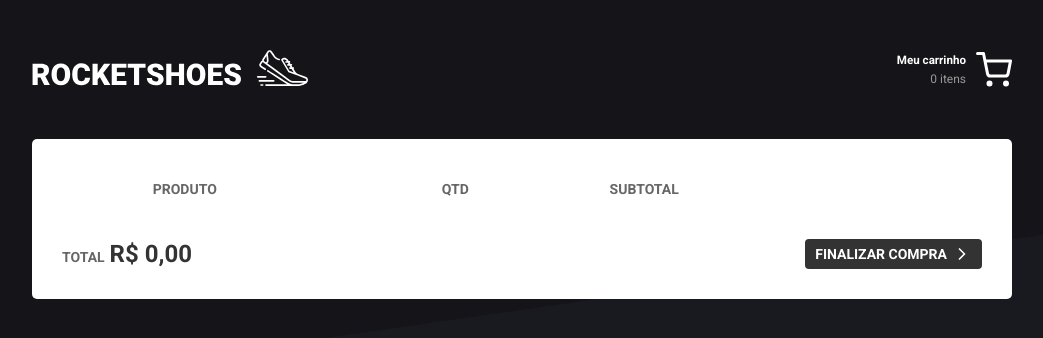
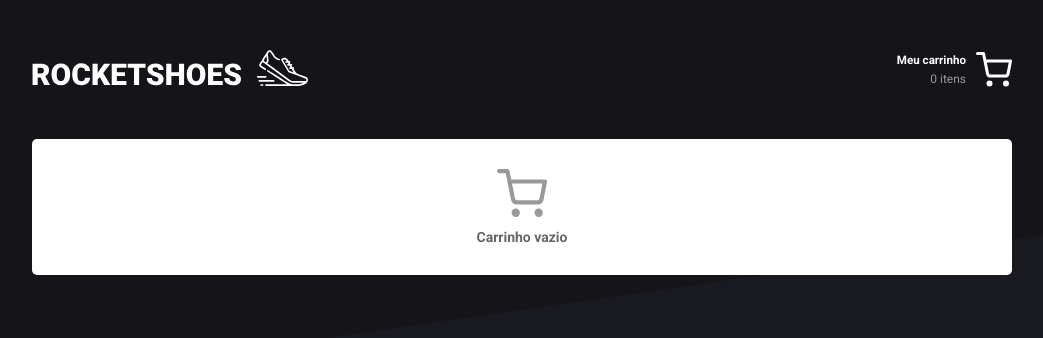
Before and after one commit to hdev14/rocketshoes, a React (Create React App) app: page /cart in a window 1280 px wide. Shown: the top 338 px of the page, without its empty margins (118-1161 px from the left). Built offline with nearby package versions, Linux system fonts and the light colour scheme.

Commit message:
:lipstick: adds cart empty

```diff
--- a/src/pages/Cart/index.js
+++ b/src/pages/Cart/index.js
@@ -3,14 +3,16 @@ import { connect } from 'react-redux';
 import { bindActionCreators } from 'redux';
 import PropTypes from 'prop-types';
 import {
-  FiPlusSquare, FiMinusSquare, FiTrash2, FiChevronRight,
+  FiPlusSquare, FiMinusSquare, FiTrash2, FiChevronRight, FiShoppingCart,
 } from 'react-icons/fi';
 
 import { formatPrice } from '../../utils/format';
 
 import * as CartActions from '../../store/modules/cart/actions';
 
-import { Product, ProductTable, Total } from './styles';
+import {
+  Product, ProductTable, Total, EmptyCart,
+} from './styles';
 
 function Cart({
   cart, total, removeFromCart, updateAmountRequest,
@@ -25,6 +27,13 @@ function Cart({
 
   return (
     <Product>
+      {cart.length === 0 ? (
+        <EmptyCart>
+          <FiShoppingCart color="#999" size={50} />
+          <strong>Carrinho vazio</strong>
+        </EmptyCart>
+      ) : (
+        <>
           <ProductTable>
             <thead>
               <th label="img-product" />
@@ -82,6 +91,9 @@ function Cart({
               <FiChevronRight color="#fff" size={20} />
             </button>
           </footer>
+
+        </>
+      )}
     </Product>
   );
 }
--- a/src/pages/Cart/styles.js
+++ b/src/pages/Cart/styles.js
@@ -140,3 +140,15 @@ export const Total = styled.div`
     margin-left: 5px;
   }
 `;
+
+export const EmptyCart = styled.div`
+  display: flex;
+  flex-direction: column;
+  justify-content: center;
+  align-items: center;
+
+  strong {
+    color: #666;
+    margin-top: 10px;
+  }
+`;
```
Lines whose indentation alone changed are shown as unchanged.
